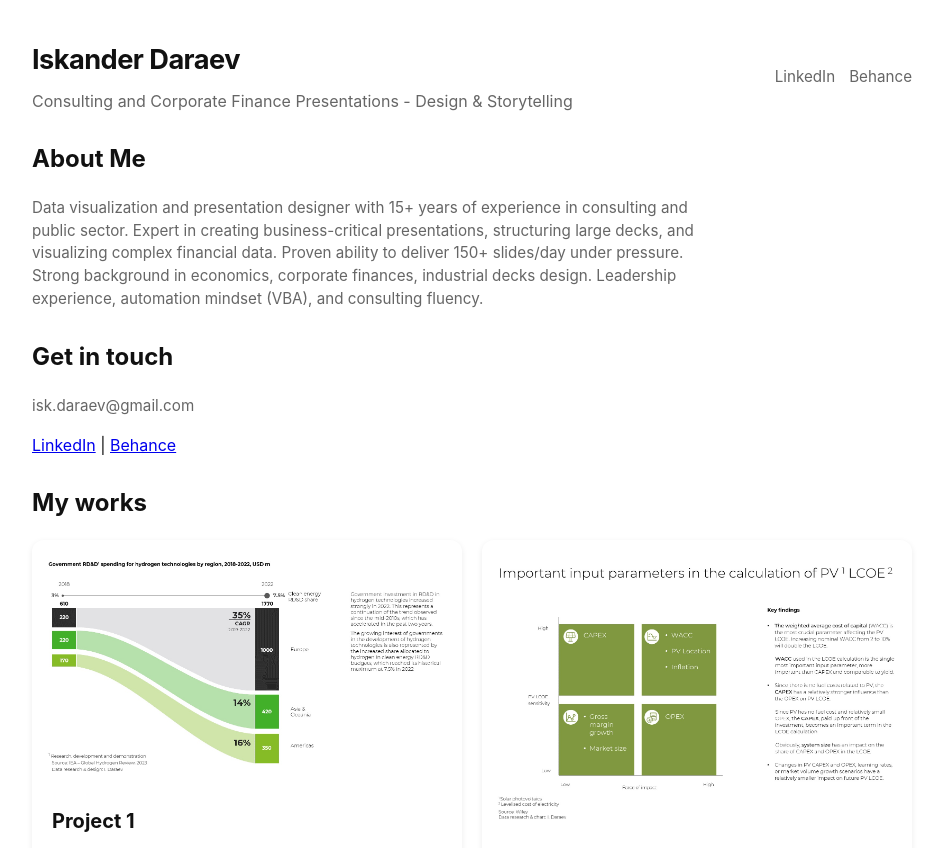
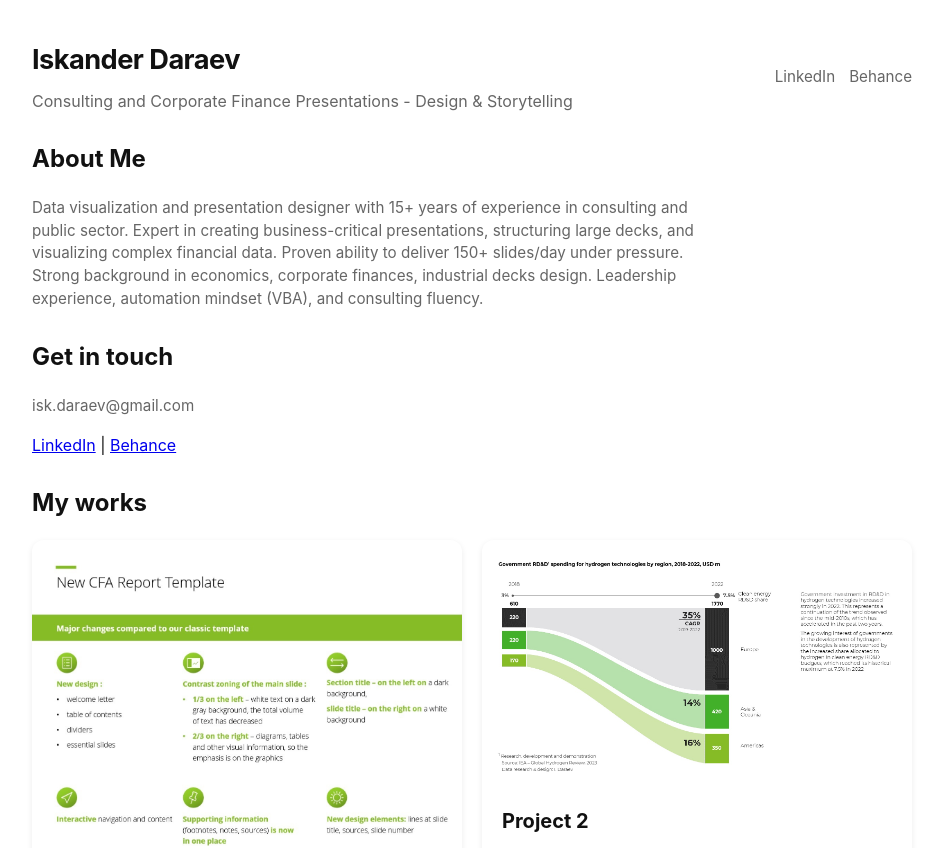
Before and after one commit to isk06/ruportfo, a Next.js app: page / in a window 1280 px wide. Shown: the top 848 px of the page, without its empty margins (168-1110 px from the left). Built offline with nearby package versions, Linux system fonts and the light colour scheme.

Commit message:
Rearrange project images order

```diff
--- a/app/page.tsx
+++ b/app/page.tsx
@@ -4,83 +4,13 @@ import ProjectCard from "../components/ProjectCard";
 import Footer from "../components/Footer";
 
 export default function HomePage() {
-  // 🔹 1️⃣ Define the order of your images here:
-  // First images in this array appear first; remaining images appear automatically after.
-  const imageOrder = [
-    "project01.jpg",
-    "project02.jpg",
-    "project03.jpg",
-    "project04.jpg",
-    "project05.jpg",
-    "project06.jpg",
-    "project07.jpg",
-    "project08.jpg",
-    "project09.jpg",
-    "project10.jpg",
-    "project11.jpg",
-    "project12.jpg",
-    "project13.jpg",
-    "project14.jpg",
-    "project15.jpg",
-    "project16.jpg",
-    "project17.jpg",
-    "project18.jpg",
-    "project19.jpg",
-    "project20.jpg",
-    "project21.jpg",
-    "project22.jpg",
-    "project23.jpg",
-    "project24.jpg",
-    "project25.jpg",
-    "project26.jpg",
-    "project27.jpg",
-    "project28.jpg",
-    "project29.jpg",
-    "project30.jpg",
-    "project31.jpg",
-    "project32.jpg",
-    "project33.jpg",
-    "project34.jpg",
-    "project35.jpg",
-    "project36.jpg",
-    "project37.jpg",
-    "project38.jpg",
-    "project39.jpg",
-    "project40.jpg",
-    "project41.jpg",
-    "project42.jpg",
-    "project43.jpg",
-    "project44.jpg",
-    "project45.jpg",
-    "project46.jpg",
-    "project47.jpg",
-    "project48.jpg",
-    "project49.jpg",
-    "project50.jpg",
-    "project51.jpg",
-    "project52.jpg",
-    "project53.jpg",
-    "project54.jpg",
-    "project55.jpg",
-    "project56.jpg",
-    "project57.jpg",
-    "project58.jpg",
-    "project59.jpg"
-
-  ];
-
   const imagesDirectory = path.join(process.cwd(), "public/images");
 
-
-  const allFiles = fs.readdirSync(imagesDirectory).filter((file) =>
-    file.match(/\.(jpg|jpeg|png|webp)$/)
-  );
-
-
-  const orderedFiles = [
-    ...imageOrder.filter((file) => allFiles.includes(file)),
-    ...allFiles.filter((file) => !imageOrder.includes(file)),
-  ];
+  // 🔹 Read all image files and sort them alphabetically (numeric prefixes ensure correct order)
+  const imageFiles = fs
+    .readdirSync(imagesDirectory)
+    .filter((file) => file.match(/\.(jpg|jpeg|png|webp)$/))
+    .sort(); // alphabetical order based on filename
 
   return (
     <>
@@ -117,12 +47,12 @@ export default function HomePage() {
         <div
           style={{
             display: "grid",
-            gridTemplateColumns: "repeat(auto-fit, minmax(300px, 1fr))", // responsive 2-column grid
+            gridTemplateColumns: "repeat(auto-fit, minmax(300px, 1fr))",
             gap: "20px",
             justifyItems: "center",
           }}
         >
-          {orderedFiles.map((file, index) => (
+          {imageFiles.map((file, index) => (
             <ProjectCard
               key={index}
               title={`Project ${index + 1}`}
```
